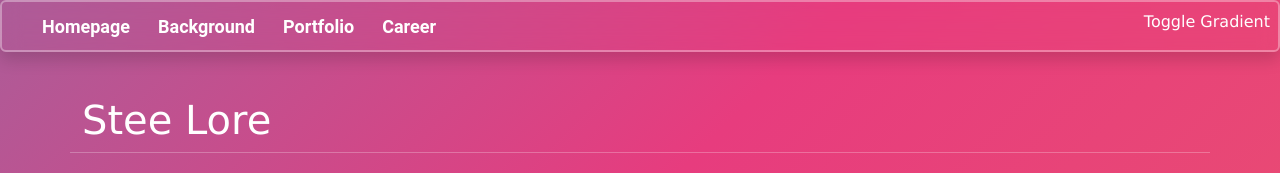
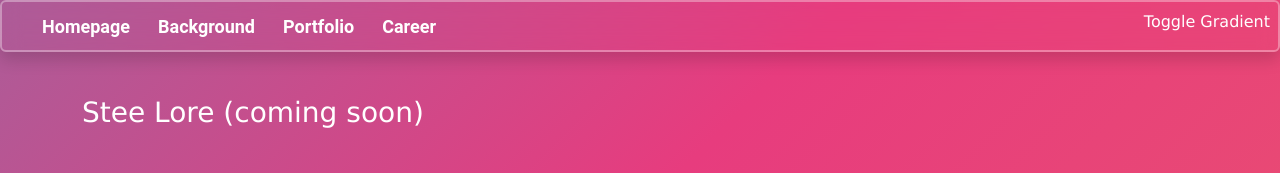
Before and after one commit to steevenxu/new-portfolio, a plain HTML site: page background.html in a window 1280 px wide. Shown: the top 173 px of the page. Drawn offline with nearby package versions, Linux system fonts and the light colour scheme.

Commit message:
before live

```diff
--- a/background.html
+++ b/background.html
@@ -35,13 +35,15 @@
 
     <div class="container">
         <div class="row">
-            <div class="col-sm-3 col-md-3">
-                <h1>Stee Lore</h1>
+            <div class="col-sm-4 col-md-4">
+                <h3>Stee Lore (coming soon)</h3>
             </div>
         </div>
     </div>
 
+
     <div class="container">
+        <!--
         <div class="row">
             <br>
             <hr>
@@ -142,7 +144,10 @@
                 </p>
             </div>
         </div>
+
+    -->
         <script src="bgtoggle.js"></script>
+    </div>
 
 </body>
 
```
Also changed, not shown: career.html (+1 -3 lines), homepage.html (+3 -1 lines), 1 other file.
